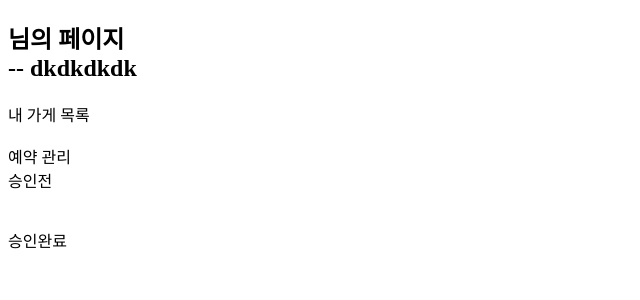
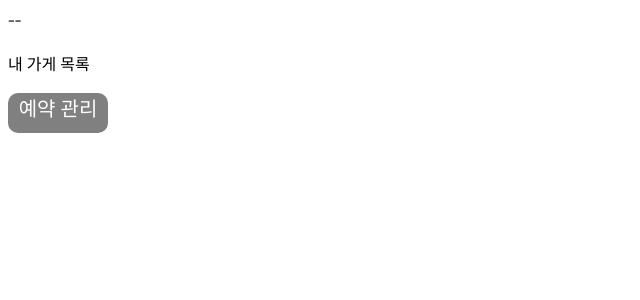
Before and after one commit to donghyeon5459/KNU_GLSO219001, a Django app: page /mypage_own/ in a window 1280 px wide. Shown: the top 300 px of the page, without its empty margins (0-640 px from the left). Run offline with Django 3.2, Linux system fonts and the light colour scheme; a user stored in the database is signed in; data comes from the database, SQL or seed files in the repository; both versions use the stored data as it was after the commit.

Commit message:
예약 연결

```diff
--- a/KNUEAT/KNUEAT/urls.py
+++ b/KNUEAT/KNUEAT/urls.py
@@ -33,7 +33,7 @@ urlpatterns = [
     path('mypage_cus/', app1.views.mypage_cus, name='mypage_cus'),
     path('register_store/', app1.views.register_store, name='register_store'),
     path('reservation/<int:id>/',app1.views.reservation,name='reservation'),
-    path('reservation_manage/<int:id>/',app1.views.reservation_manage,name='reservation_manage'),
+    path('reservation_manage/',app1.views.reservation_manage,name='reservation_manage'),
     path('reservation_done/',app1.views.reservation_done,name='reservation_done'),
     path('favorite/<int:id>',app1.views.favorite,name='favorite'),
 ]
--- a/KNUEAT/app1/templates/mypage_own.html
+++ b/KNUEAT/app1/templates/mypage_own.html
@@ -52,6 +52,20 @@
     .button:hover {
         background-color: blue;
     }
+    a{
+        text-decoration: none;
+        color:white;
+    }
+    .reservation{
+            width:100px;
+            height: 40px;
+            border-radius: 10px;
+            background-color:gray;
+            color:white;
+            font-size:20px;
+            border:none;
+            text-align: center;
+        }
 </style>
 
 <body>
@@ -60,16 +74,11 @@
 
     <!-- 개인 정보 -->
     <div class= 'myinfo'>
-        <!-- <div class= 'name'><font class = "P1">고길동</font></div>
+        <div class= 'name'><font class = "P1">{{user.profile.name}}</font></div>
 
-        <div class= 'contact'><font class = "P2">010-8765-4321</font></div> -->
+        <div class= 'contact'><font class = "P2">{{ num }}</font></div>
         <h2>
-            {% if user.is_active %}
-            {{user.profile.name}} 님의 페이지
 
-            <br>
-            {% endif %}
-            {{ num }} dkdkdkdk
         </h2>
 
         <!-- <button>Edit</button> -->
@@ -81,7 +90,12 @@
         <br><br>
     </div>
 
-    <!-- 예약 관리 -->
+    <div class="reservation">
+        <a href="{% url 'reservation_manage' %}">예약 관리</a>
+    </div>
+
+<!--
+    예약 관리
     <div class='today_recommend'>
         예약 관리
         <div>
@@ -95,6 +109,6 @@
             승인완료
         </div>
 
-    </div>
+    </div>-->
 </body>
 </html>
--- a/KNUEAT/app1/views.py
+++ b/KNUEAT/app1/views.py
@@ -63,8 +63,10 @@ def reservation(request,id):
     shop=get_object_or_404(Shop,pk=id)
     return render(request,'reservation.html',{'shop':shop})
 
-def reservation_manage(request,id):
-    shop=get_object_or_404(Shop,pk=id)
+def reservation_manage(request):
+    user=request.user
+    #shop_id=user.id
+    shop=get_object_or_404(Shop,owner=user.id)
     reservation=shop.reservation_set.all()
     if request.method=='POST':
         data=request.POST.get('승인','취소')
```
Also changed, not shown: KNUEAT/db.sqlite3 (added), KNUEAT/media/images/대독장_yz2gvJC.jpg (added).
